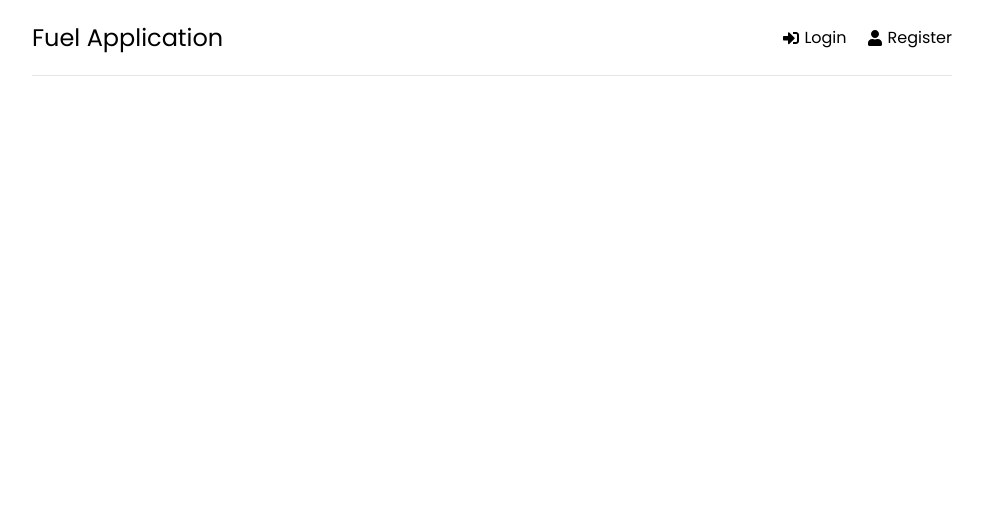
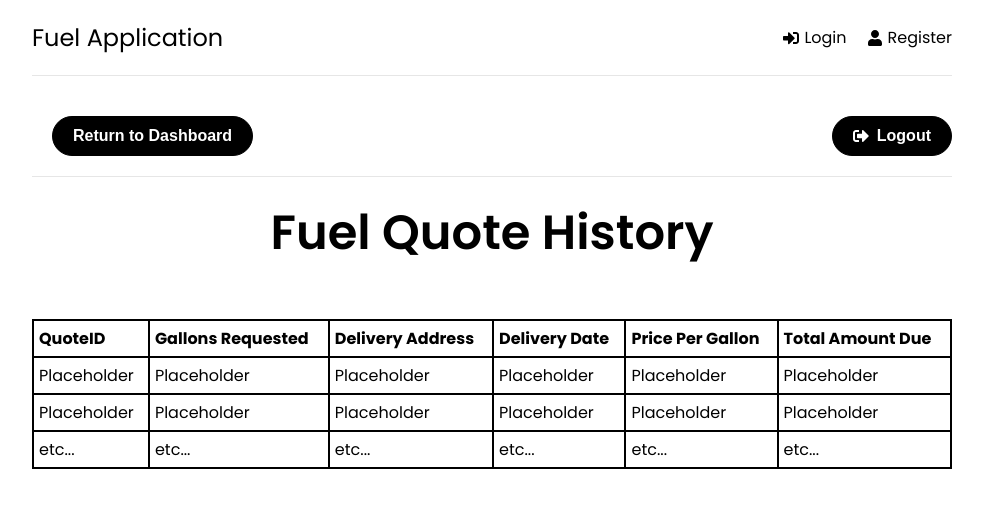
Before and after one commit to dcarlon00/SWE-Project, a React (Create React App) app in the folder frontend/: page /FuelQuoteHistory in a window 1280 px wide. Shown: the top 508 px of the page, without its empty margins (148-1131 px from the left). Built offline with nearby package versions, Linux system fonts and the light colour scheme.

Commit message:
Added FuelQuoteHistory

```diff
--- a/frontend/src/App.js
+++ b/frontend/src/App.js
@@ -6,6 +6,7 @@ import Register from './pages/Register'
 import FuelForm from './pages/FuelForm'
 import Profile from './pages/Profile'
 import ProfileFinish from './pages/ProfileFinish'
+import FuelQuoteHistory from './pages/FuelQuoteHistory'
 
 function App() {
   return (
@@ -21,6 +22,7 @@ function App() {
           <Route path ='/Profile' element = {<Profile />} />
           <Route path ='/ProfileFinish' element = {<ProfileFinish />} />
           <Route path ='/ProfileFinish?newuser' element = {<ProfileFinish/>} />
+          <Route path ='/FuelQuoteHistory' element = {<FuelQuoteHistory />} />
         </Routes>
       </div>
     </Router>
--- a/frontend/src/index.css
+++ b/frontend/src/index.css
@@ -333,3 +333,17 @@ input, .statedropdown{
 .formbutton:hover {
   background: #727473;
 }
+
+/*billy Profile css*/
+
+table {
+  width: 100%;
+  border: 2px solid;
+  border-collapse: collapse;
+}
+
+th, td {
+  border: 2px solid;
+  text-align: left;
+  padding: 5px;
+}
--- a/frontend/src/pages/Dashboard.jsx
+++ b/frontend/src/pages/Dashboard.jsx
@@ -49,7 +49,9 @@ function Dashboard() {
             <Link to ="/FuelForm">
                 <button style={{width:`33.3%`}}>Create Fuel Quote</button>
             </Link>
-            <button style={{width:`33.3%`}}>View Fuel Quote History</button>
+            <Link to ="/FuelQuoteHistory">
+                <button style={{width:`33.3%`}}>View Fuel Quote History</button>
+            </Link>
             <button style={{width:`33.3%`}}>Function 3</button>
         </div>
     </header>
--- /dev/null
+++ b/frontend/src/pages/FuelQuoteHistory.jsx
@@ -0,0 +1,86 @@
+import { useState, useEffect } from 'react'
+import {Link} from 'react-router-dom'
+import {FaSignInAlt, FaSignOutAlt, FaUser} from 'react-icons/fa'
+
+function FuelForm() {
+
+    return <>
+    <header className='header'>
+        <div className="logo">
+            <ul>
+                <li>
+                    <div class="btn-group">
+                        <Link to='/'>
+                            <button className="btn">
+                                Return to Dashboard
+                            </button>
+                        </Link>
+                    </div>
+                </li>
+            </ul>
+        </div>
+        <ul>
+            <li>
+                <div class="btn-group">
+                    <button className="btn">
+                        <FaSignOutAlt/> Logout
+                    </button>
+                </div>
+            </li>
+        </ul>
+    </header>
+
+    <section className="heading">
+        <h1>
+            Fuel Quote History
+        </h1>
+    </section>
+
+    <div>
+        <table>
+            <thead>
+                <tr>
+                    <th>QuoteID</th>
+                    <th>Gallons Requested</th>
+                    <th>Delivery Address</th>
+                    <th>Delivery Date</th>
+                    <th>Price Per Gallon</th>
+                    <th>Total Amount Due</th>
+                </tr>
+            </thead>
+            <tbody>
+                <tr>
+                    <td>Placeholder</td>
+                    <td>Placeholder</td>
+                    <td>Placeholder</td>
+                    <td>Placeholder</td>
+                    <td>Placeholder</td>
+                    <td>Placeholder</td>
+                </tr>
+            </tbody>
+            <tbody>
+                <tr>
+                    <td>Placeholder</td>
+                    <td>Placeholder</td>
+                    <td>Placeholder</td>
+                    <td>Placeholder</td>
+                    <td>Placeholder</td>
+                    <td>Placeholder</td>
+                </tr>
+            </tbody>
+            <tbody>
+                <tr>
+                    <td>etc...</td>
+                    <td>etc...</td>
+                    <td>etc...</td>
+                    <td>etc...</td>
+                    <td>etc...</td>
+                    <td>etc...</td>
+                </tr>
+            </tbody>
+        </table>
+    </div>
+    </>
+}
+
+export default FuelForm
--- a/frontend/src/pages/Login.jsx
+++ b/frontend/src/pages/Login.jsx
@@ -26,7 +26,7 @@ function Login() {
         <h1>
             <FaSignInAlt/> Login
         </h1>
-        <p>Please register for an account</p>
+        <p>Please enter your email and password below</p>
     </section>
 
     <section className="form">
```
Also changed, not shown: 1 other file (tests, documents, lock files or other folders).
